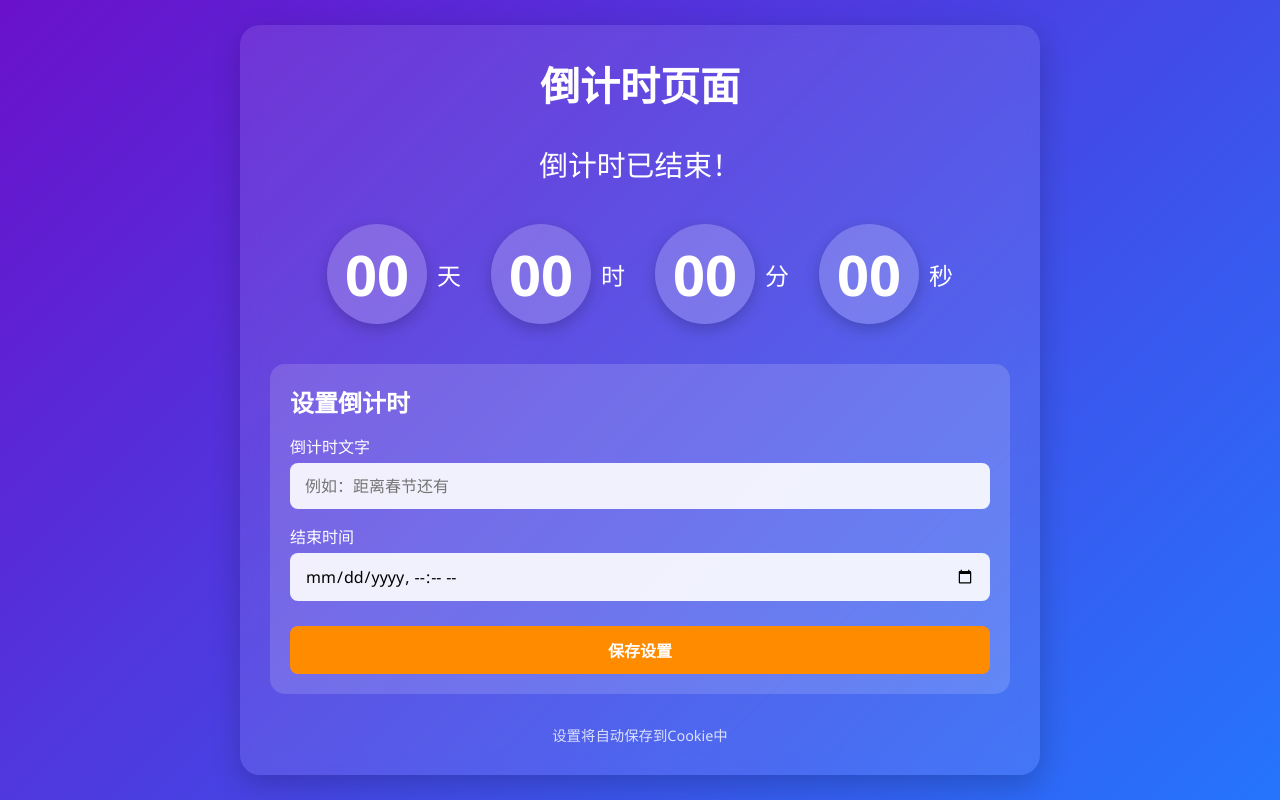
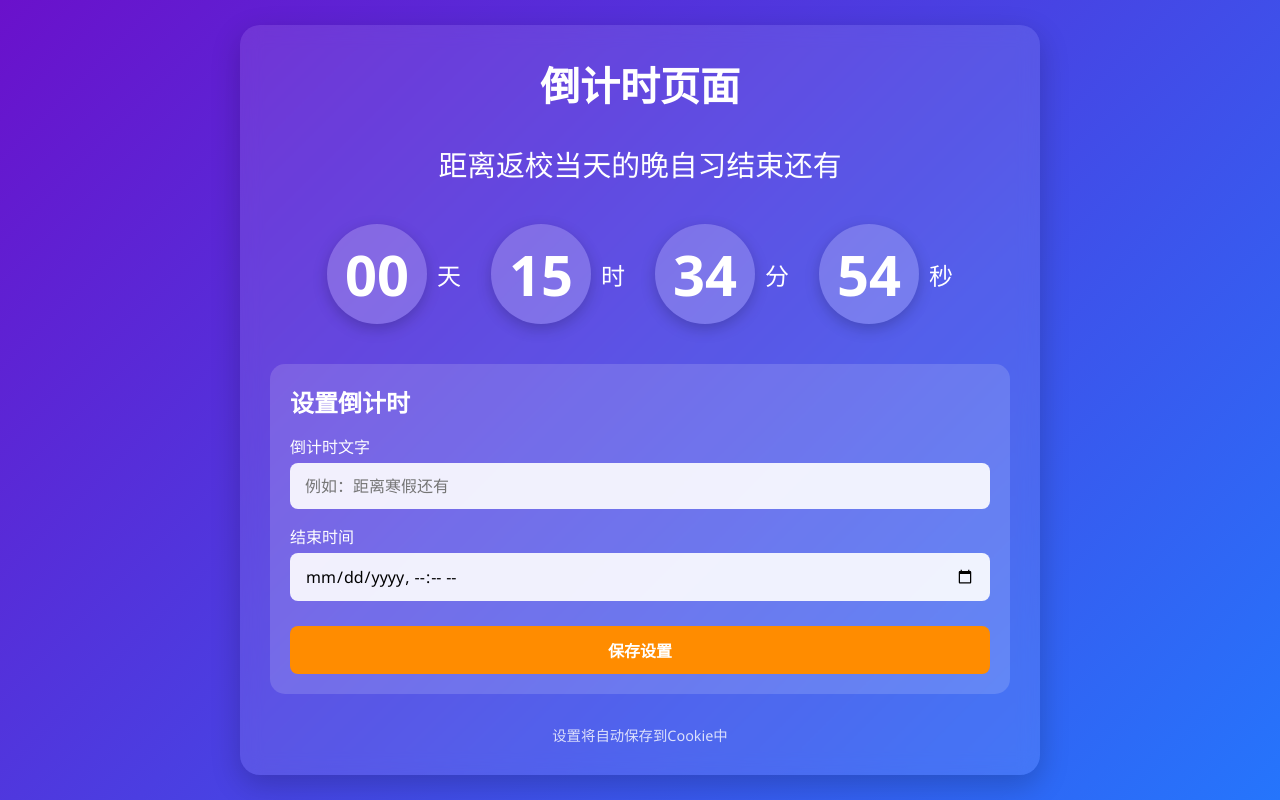
Before and after one commit to DongSX1217/HomeworkBoard, a website: page templates/countdown.html in a window 1280 px wide. Drawn offline with Linux system fonts and the light colour scheme.

Commit message:
feat: 优化倒计时的默认设置

```diff
--- a/templates/countdown.html
+++ b/templates/countdown.html
@@ -189,7 +189,7 @@
             <h2>设置倒计时</h2>
             <div class="form-group">
                 <label for="eventText">倒计时文字</label>
-                <input type="text" id="eventText" placeholder="例如：距离春节还有">
+                <input type="text" id="eventText" placeholder="例如：距离寒假还有">
             </div>
             <div class="form-group">
                 <label for="endDate">结束时间</label>
@@ -216,7 +216,7 @@
 
         // 默认设置
         let eventText = '距离返校当天的晚自习结束还有';
-        let endDate = new Date('2025-10-08T22:00:00');
+        let endDate = new Date('2025-10-12T22:00:00');
 
         // 从Cookie加载设置
         function loadSettings() {
```
